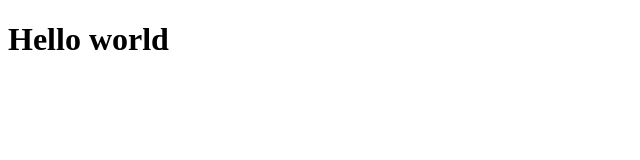
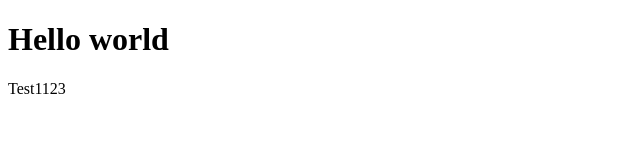
Before and after one commit to jcarter326613/financial-planning, a Gatsby site in the folder site/: page / in a window 1280 px wide. Shown: the full height of the page, 0-640 px from the left. Built offline with nearby package versions, Linux system fonts and the light colour scheme; Gatsby itself is replaced by a stand-in of ours.

Commit message:
FIgured out how to do a component

```diff
--- /dev/null
+++ b/site/src/components/performance_grid.tsx
@@ -0,0 +1,35 @@
+import * as React from "react"
+
+export const PerformanceGrid = (props: PerformanceGridProps) => {
+    let rows = []
+    for(let x of props?.entries)
+    {
+        rows.push(
+        <div>
+            <span>{x.label}</span>
+            <span>{x.minValue}</span>
+            <span>{x.meanValue}</span>
+            <span>{x.maxValue}</span>
+        </div>
+        )
+    }
+
+    return (
+        <div>
+            {rows}
+        </div>
+    )
+}
+
+export interface PerformanceGridProps
+{
+    entries: Array<PerformanceEntry>
+}
+
+export interface PerformanceEntry
+{
+    label: string
+    minValue: number
+    meanValue: number
+    maxValue: number
+}
--- a/site/src/pages/index.tsx
+++ b/site/src/pages/index.tsx
@@ -1,12 +1,22 @@
 import * as React from "react"
 import { PageProps } from "gatsby"
+import { PerformanceGrid, PerformanceEntry, PerformanceGridProps } from "../components/performance_grid"
 
 const IndexRoute = ({ path }: PageProps) => {
-  return (
-    <main>
-      <h1>Hello world</h1>
-    </main>
-  )
+    let gridProperties = {
+        entries: [{
+            label: "Test1",
+            minValue: 1,
+            meanValue: 2,
+            maxValue: 3
+        }]
+    }
+    return (
+        <main>
+            <h1>Hello world</h1>
+            <PerformanceGrid entries={gridProperties.entries} />
+        </main>
+    )
 }
 
 export default IndexRoute
```
